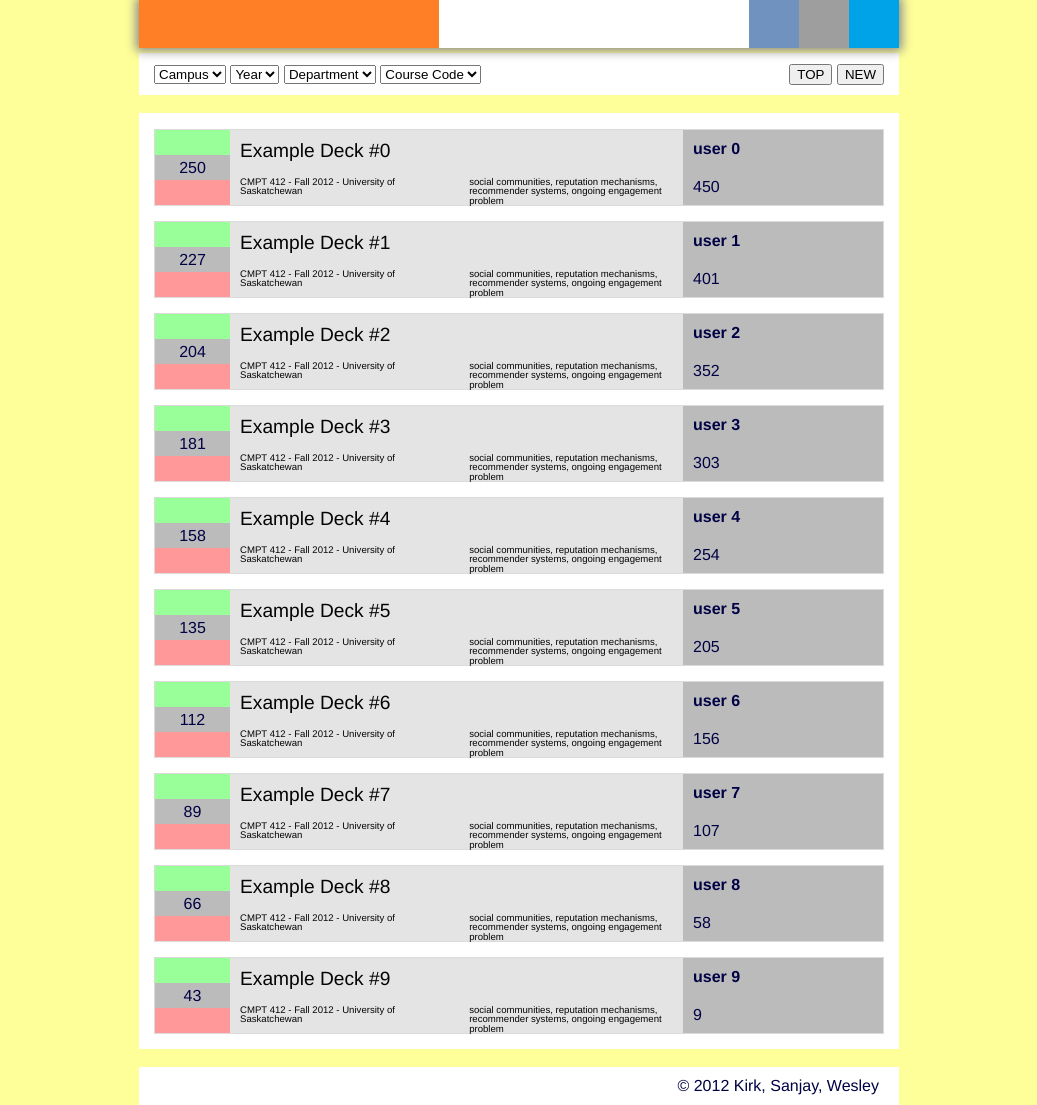
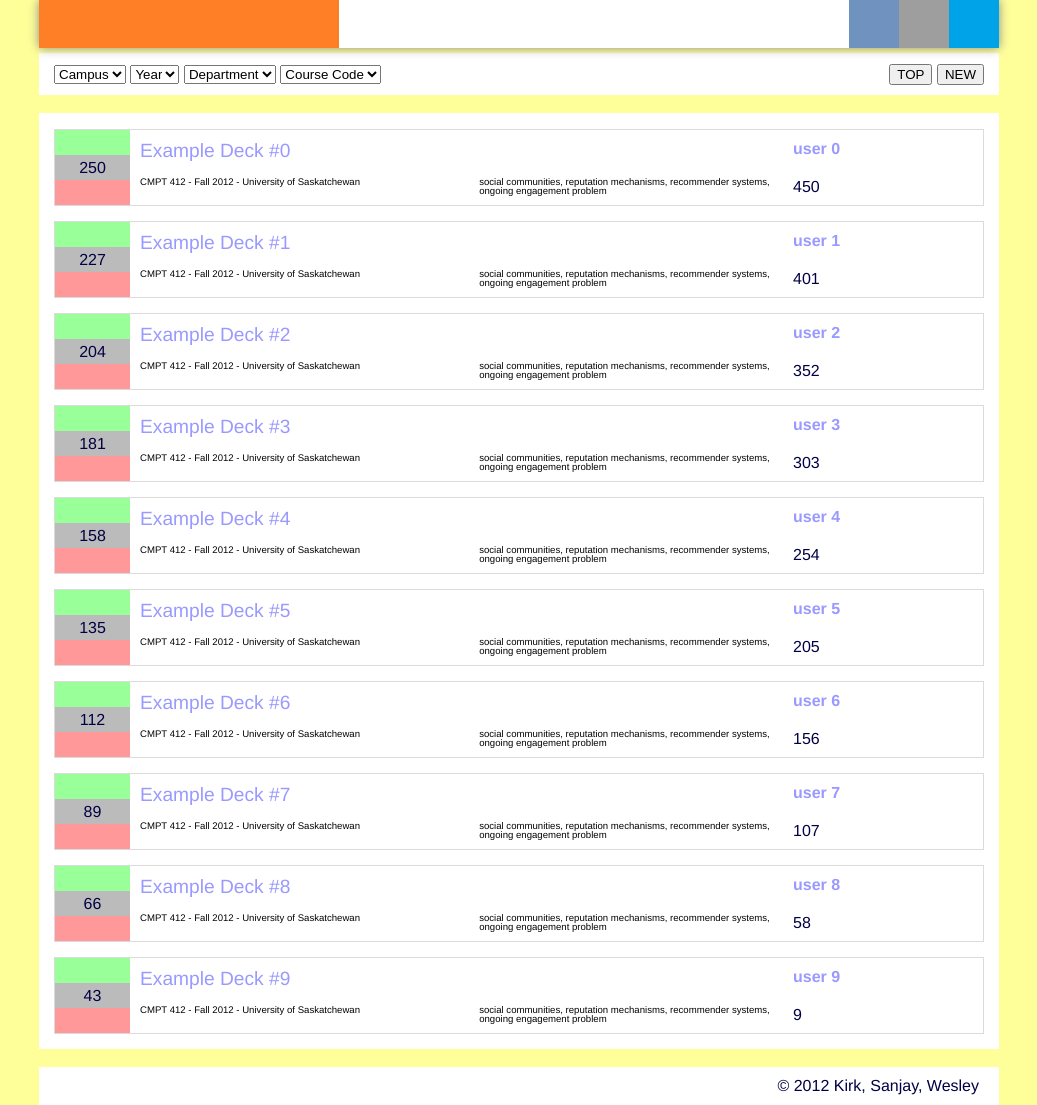
Before and after one commit to StarWallace/CrashCards, a PHP site: page /browse.php in a window 1280 px wide. Shown: the whole page, without its empty margins (121-1158 px from the left). Run offline with PHP 8.4, Linux system fonts and the light colour scheme; some libraries are stand-ins or nearby versions; grey boxes are pictures that could not be loaded.

Commit message:
Page width 960

```diff
--- a/wrapper/css/deck.css
+++ b/wrapper/css/deck.css
@@ -12,7 +12,7 @@
 #deckList .browseItem {
     border: 1px solid #dbdbdb;
     min-height: 75px;
-    background-color: #e4e4e4;
+    /*background-color: #e4e4e4;
     /*margin: 5px;*/
     margin-top: 15px;
 }
@@ -68,7 +68,7 @@
     ****************/
 
 .deckTag {
-    background-color: #e4e4e4;
+   /* background-color: #e4e4e4;*/
     color: #040404;
     width: 100%;
     position: absolute;
@@ -111,7 +111,7 @@
     float: right;
     height: 75px;
     width: 200px;
-    background-color: #bbbbbb;
+   /* background-color: #bbbbbb;*/
 }
 
 
--- a/wrapper/css/main.css
+++ b/wrapper/css/main.css
@@ -12,15 +12,15 @@ body {
 }
 
 div.link:hover {
-    background-color: #6b6bb3;
-    color: #ffffff;
+    /*background-color: #6b6bb3;*/
+    color: #6B6BB3;
     cursor: pointer;
 }
 
 a:link,
 a:visited {
     text-decoration: none;
-    color: inherit;
+    color: #9999FF;
 }
 
     /********************
@@ -35,7 +35,7 @@ a:visited {
 }
 
 #content {
-    width: 760px;
+    width: 960px;
     max-width: 1200px;
     min-height: 400px;
     padding-top: 15px;
@@ -54,14 +54,13 @@ a:visited {
 #topBar {
     top: 0px;
     left: 50%;
-	margin-left: -380px;
-    width: 760px;
+	margin-left: -480px;
+    width: 960px;
     /*min-width: 1000px;*/
     height: 3em;
     line-height: 3em;
     position: fixed;
     z-index: 100;
-	box-shadow: 0 0 10px 3px #888888;
 }
 
 #userBar {
@@ -72,6 +71,7 @@ a:visited {
     /*min-width: 1020px;
     max-width: 1300px;*/
     height: 100%;
+	box-shadow: 0 0 10px 0px #888888;
 }
 
 #userBar .banner {
```
